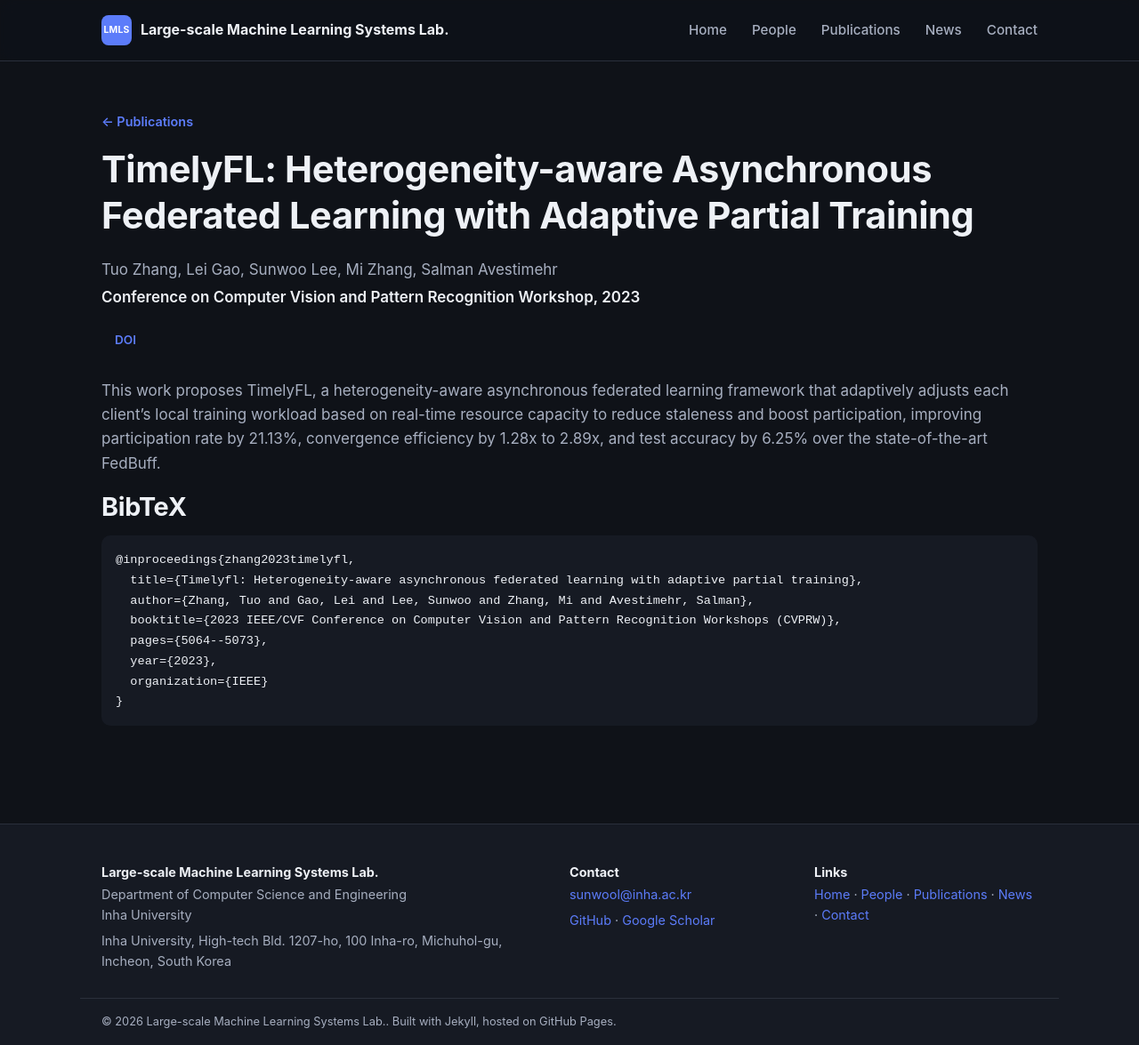
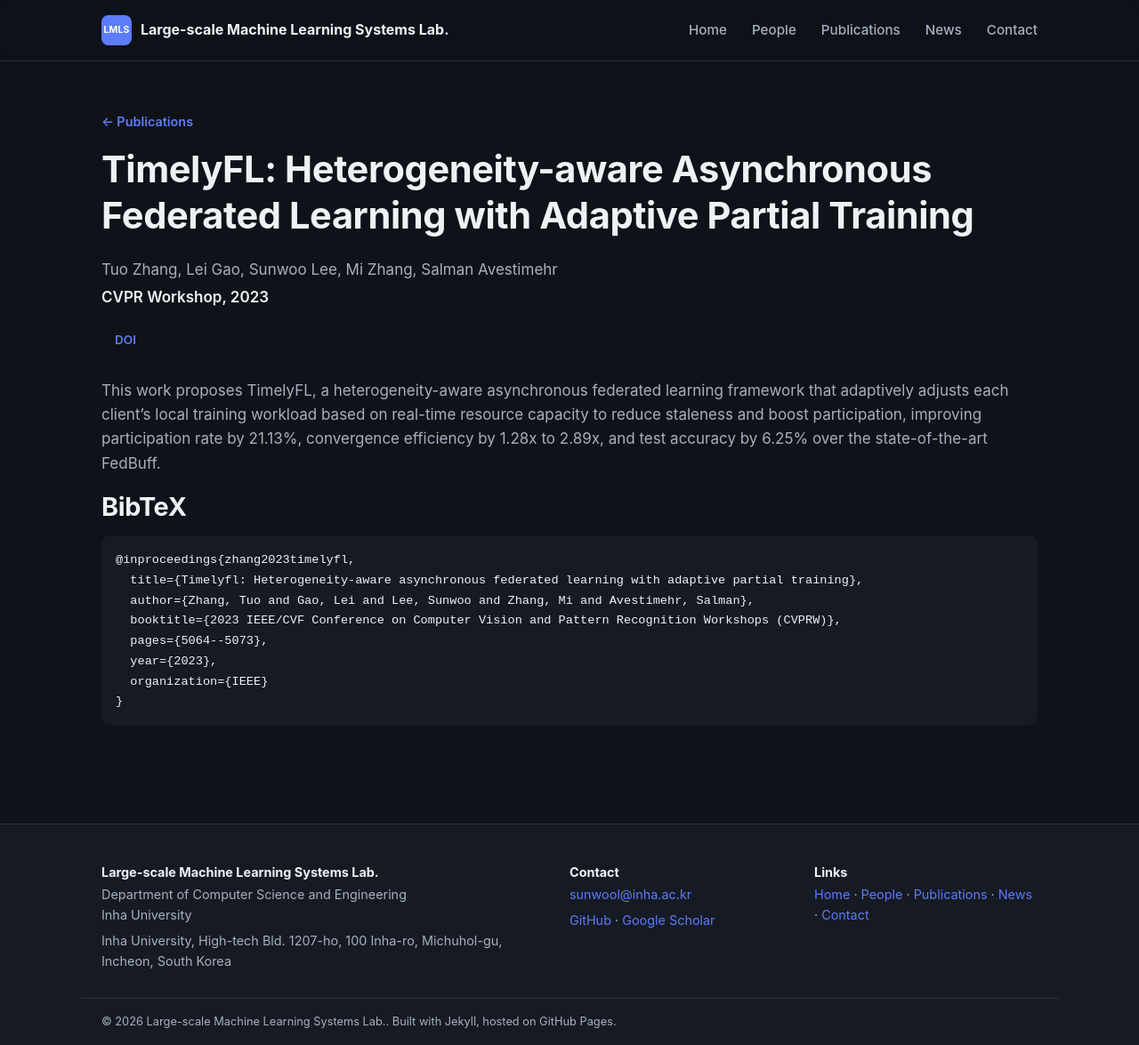
Before and after one commit to LMLS-Lab/lmls-lab.github.io, a Jekyll site: the page built from _publications/cvprw_1.md, in a window 1280 px wide and 1175 px high. Shown: the whole window at 89% size. Built offline with Jekyll 4.4.1, drawn with Linux system fonts in a browser that asks for light colours.

Commit message:
Use the short name of venues.

```diff
--- a/_publications/cvprw_1.md
+++ b/_publications/cvprw_1.md
@@ -4,7 +4,7 @@
 published: true
 title: "TimelyFL: Heterogeneity-aware Asynchronous Federated Learning with Adaptive Partial Training"
 authors: "Tuo Zhang, Lei Gao, Sunwoo Lee, Mi Zhang, Salman Avestimehr"
-venue: "Conference on Computer Vision and Pattern Recognition Workshop"
+venue: "CVPR Workshop"
 year: 2023
 type: "workshop"          # conference | journal | preprint | workshop
 doi: "10.1109/CVPRW59228.2023.00535"                     # DOI (without the https://doi.org/ prefix), optional
```
